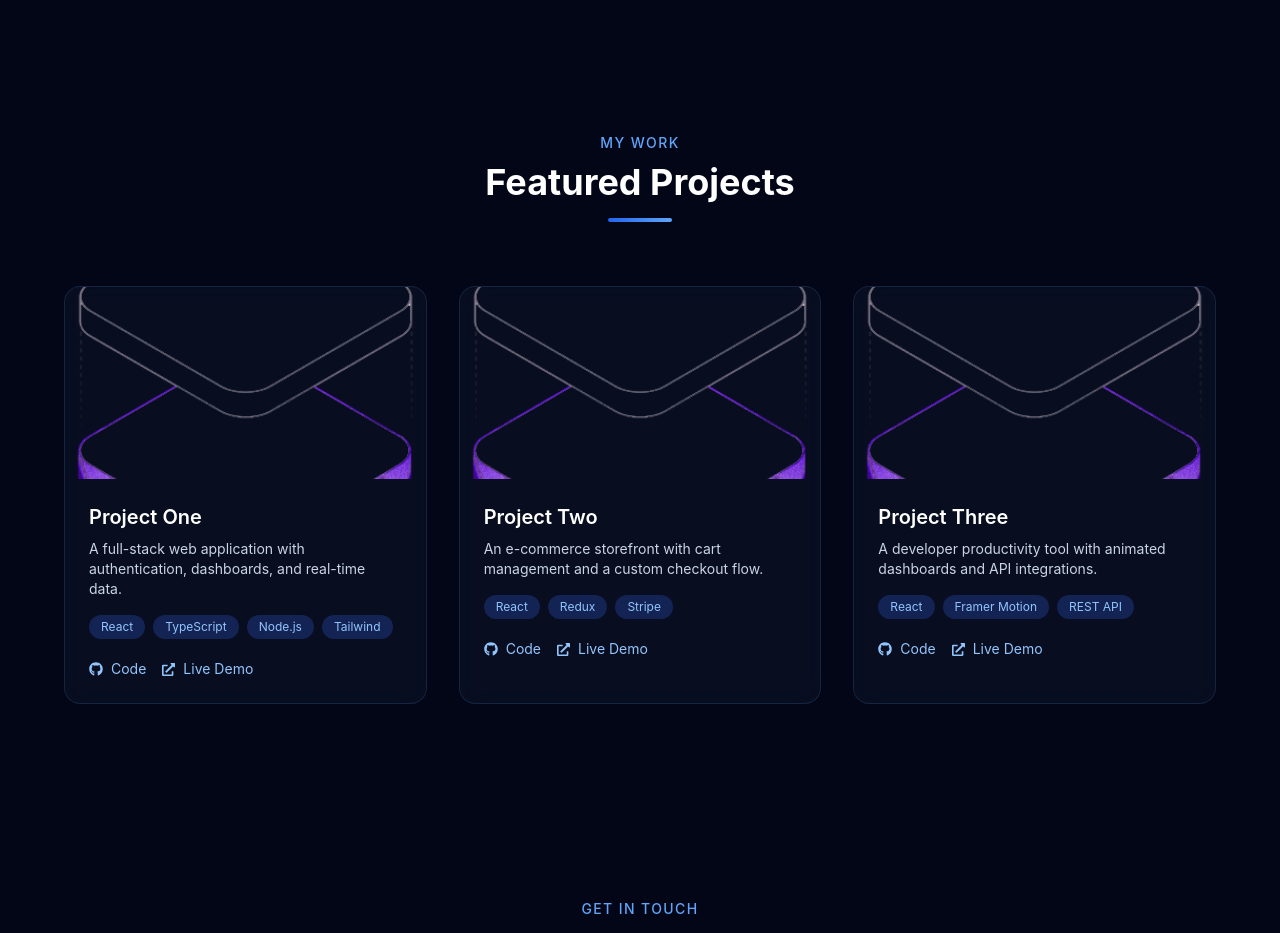
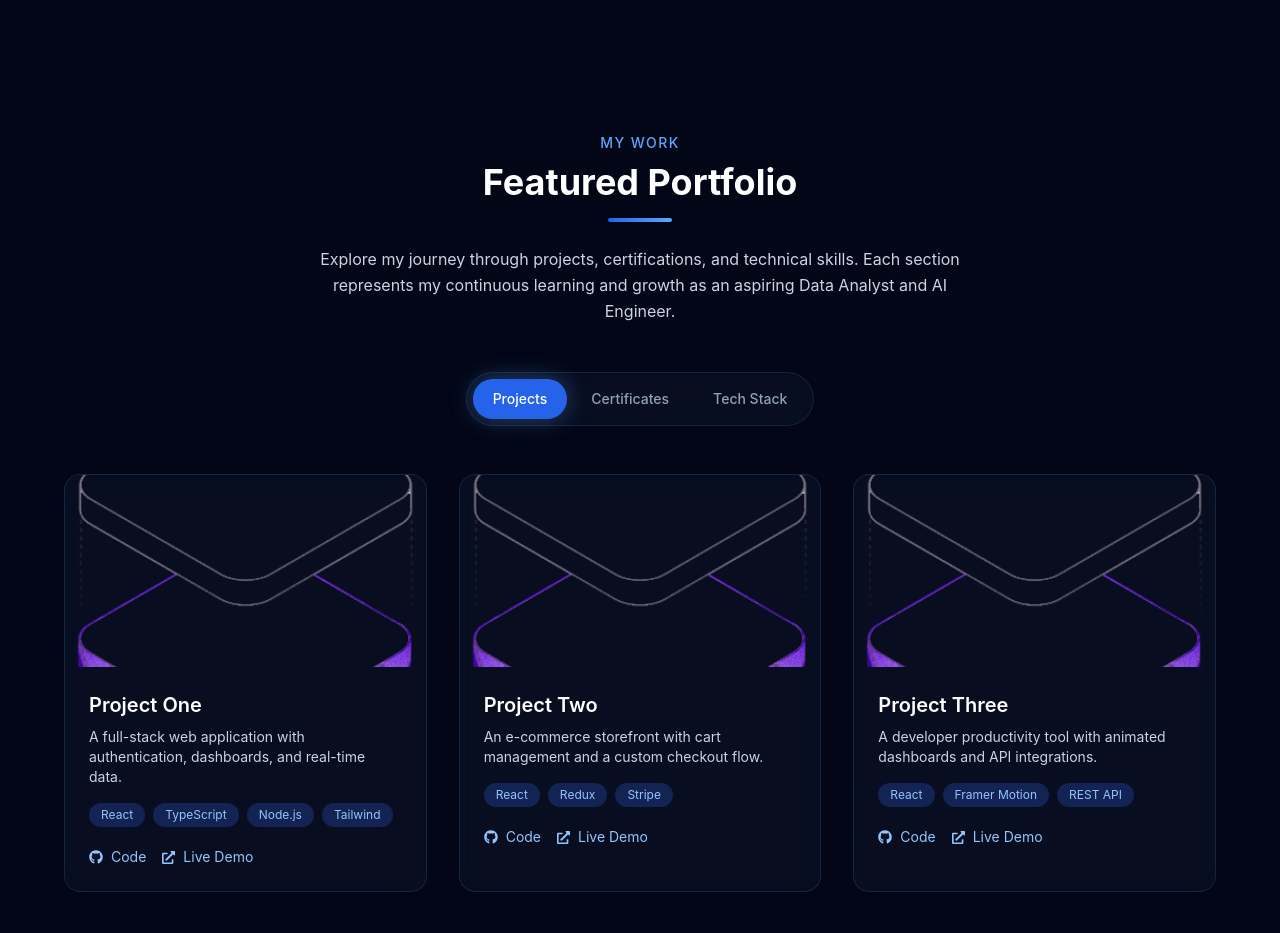
Before and after one commit to Supremo290/portfolio-v1, a React (Vite) app: page / in a window 1280 px wide. Shown: the part 1860-2793 px from the top of the page. Built offline with nearby package versions, Linux system fonts and the light colour scheme.

Commit message:
Enhance portfolio section with animated tabs and tech stack display

```diff
--- /dev/null
+++ b/src/components/PortfolioTabs.tsx
@@ -0,0 +1,51 @@
+import { motion } from "framer-motion";
+
+export type PortfolioTabId = "projects" | "certificates" | "techstack";
+
+interface Tab {
+  id: PortfolioTabId;
+  label: string;
+}
+
+const tabs: Tab[] = [
+  { id: "projects", label: "Projects" },
+  { id: "certificates", label: "Certificates" },
+  { id: "techstack", label: "Tech Stack" },
+];
+
+interface PortfolioTabsProps {
+  active: PortfolioTabId;
+  onChange: (id: PortfolioTabId) => void;
+}
+
+function PortfolioTabs({ active, onChange }: PortfolioTabsProps) {
+  return (
+    <div className="flex justify-center mb-12">
+      <div className="glass-card inline-flex items-center gap-1 p-1.5 rounded-full flex-wrap justify-center">
+        {tabs.map((tab) => (
+          <button
+            key={tab.id}
+            type="button"
+            onClick={() => onChange(tab.id)}
+            className={`relative px-5 py-2.5 text-sm font-medium rounded-full transition-colors duration-300 ${
+              active === tab.id
+                ? "text-white"
+                : "text-slate-400 hover:text-glow-300"
+            }`}
+          >
+            {active === tab.id && (
+              <motion.span
+                layoutId="portfolio-tab-active"
+                className="absolute inset-0 rounded-full bg-primary-600 shadow-glow"
+                transition={{ type: "spring", stiffness: 400, damping: 30 }}
+              />
+            )}
+            <span className="relative z-10">{tab.label}</span>
+          </button>
+        ))}
+      </div>
+    </div>
+  );
+}
+
+export default PortfolioTabs;
--- /dev/null
+++ b/src/components/TechCard.tsx
@@ -0,0 +1,31 @@
+import { motion } from "framer-motion";
+import type { Skill } from "../types";
+
+interface TechCardProps {
+  skill: Skill;
+  index: number;
+}
+
+function TechCard({ skill, index }: TechCardProps) {
+  const Icon = skill.icon;
+
+  return (
+    <motion.div
+      className="glass-card rounded-2xl p-6 flex flex-col items-center justify-center gap-3 group hover:shadow-glow transition-shadow duration-300"
+      initial={{ opacity: 0, y: 20 }}
+      whileInView={{ opacity: 1, y: 0 }}
+      viewport={{ once: true, amount: 0.3 }}
+      transition={{ duration: 0.4, delay: index * 0.04 }}
+      whileHover={{ y: -6, scale: 1.04 }}
+    >
+      <span className="flex items-center justify-center w-12 h-12 rounded-full bg-primary-600/20 text-glow-300 group-hover:text-white group-hover:bg-primary-600/40 transition-colors duration-300">
+        <Icon size={22} />
+      </span>
+      <span className="text-sm font-medium text-slate-200 text-center">
+        {skill.name}
+      </span>
+    </motion.div>
+  );
+}
+
+export default TechCard;
--- a/src/sections/Portfolio.tsx
+++ b/src/sections/Portfolio.tsx
@@ -1,18 +1,88 @@
-import SectionHeading from "../components/SectionHeading";
+import { useState } from "react";
+import { motion, AnimatePresence } from "framer-motion";
+import { FiAward } from "react-icons/fi";
 import ProjectCard from "../components/ProjectCard";
+import TechCard from "../components/TechCard";
+import PortfolioTabs, { type PortfolioTabId } from "../components/PortfolioTabs";
 import { projects } from "../data/projects";
+import { skills } from "../data/skills";
 
 function Portfolio() {
+  const [activeTab, setActiveTab] = useState<PortfolioTabId>("projects");
+
   return (
     <section id="portfolio" className="py-24 px-6">
       <div className="max-w-6xl mx-auto">
-        <SectionHeading eyebrow="My Work" title="Featured Projects" />
+        <motion.div
+          className="text-center mb-12"
+          initial={{ opacity: 0, y: 30 }}
+          whileInView={{ opacity: 1, y: 0 }}
+          viewport={{ once: true, amount: 0.4 }}
+          transition={{ duration: 0.6 }}
+        >
+          <span className="text-glow-400 uppercase tracking-widest text-sm font-medium">
+            My Work
+          </span>
+          <h2 className="text-3xl md:text-4xl font-bold text-white mt-2">
+            Featured Portfolio
+          </h2>
+          <div className="w-16 h-1 bg-gradient-to-r from-primary-600 to-glow-400 rounded-full mx-auto mt-4" />
+          <p className="text-slate-300 max-w-2xl mx-auto mt-6 leading-relaxed">
+            Explore my journey through projects, certifications, and technical
+            skills. Each section represents my continuous learning and growth
+            as an aspiring Data Analyst and AI Engineer.
+          </p>
+        </motion.div>
 
-        <div className="grid md:grid-cols-3 gap-8">
-          {projects.map((project, index) => (
-            <ProjectCard key={project.id} project={project} index={index} />
-          ))}
-        </div>
+        <PortfolioTabs active={activeTab} onChange={setActiveTab} />
+
+        <AnimatePresence mode="wait">
+          {activeTab === "projects" && (
+            <motion.div
+              key="projects"
+              initial={{ opacity: 0, y: 20 }}
+              animate={{ opacity: 1, y: 0 }}
+              exit={{ opacity: 0, y: -20 }}
+              transition={{ duration: 0.4 }}
+              className="grid sm:grid-cols-2 md:grid-cols-3 gap-8"
+            >
+              {projects.map((project, index) => (
+                <ProjectCard key={project.id} project={project} index={index} />
+              ))}
+            </motion.div>
+          )}
+
+          {activeTab === "certificates" && (
+            <motion.div
+              key="certificates"
+              initial={{ opacity: 0, y: 20 }}
+              animate={{ opacity: 1, y: 0 }}
+              exit={{ opacity: 0, y: -20 }}
+              transition={{ duration: 0.4 }}
+              className="glass-card rounded-2xl py-20 px-6 text-center"
+            >
+              <span className="flex items-center justify-center w-14 h-14 rounded-full bg-primary-600/20 text-glow-300 mx-auto mb-4">
+                <FiAward size={24} />
+              </span>
+              <p className="text-slate-300 text-lg">Certificates coming soon.</p>
+            </motion.div>
+          )}
+
+          {activeTab === "techstack" && (
+            <motion.div
+              key="techstack"
+              initial={{ opacity: 0, y: 20 }}
+              animate={{ opacity: 1, y: 0 }}
+              exit={{ opacity: 0, y: -20 }}
+              transition={{ duration: 0.4 }}
+              className="grid grid-cols-2 sm:grid-cols-3 md:grid-cols-4 lg:grid-cols-5 gap-5"
+            >
+              {skills.map((skill, index) => (
+                <TechCard key={skill.name} skill={skill} index={index} />
+              ))}
+            </motion.div>
+          )}
+        </AnimatePresence>
       </div>
     </section>
   );
```
